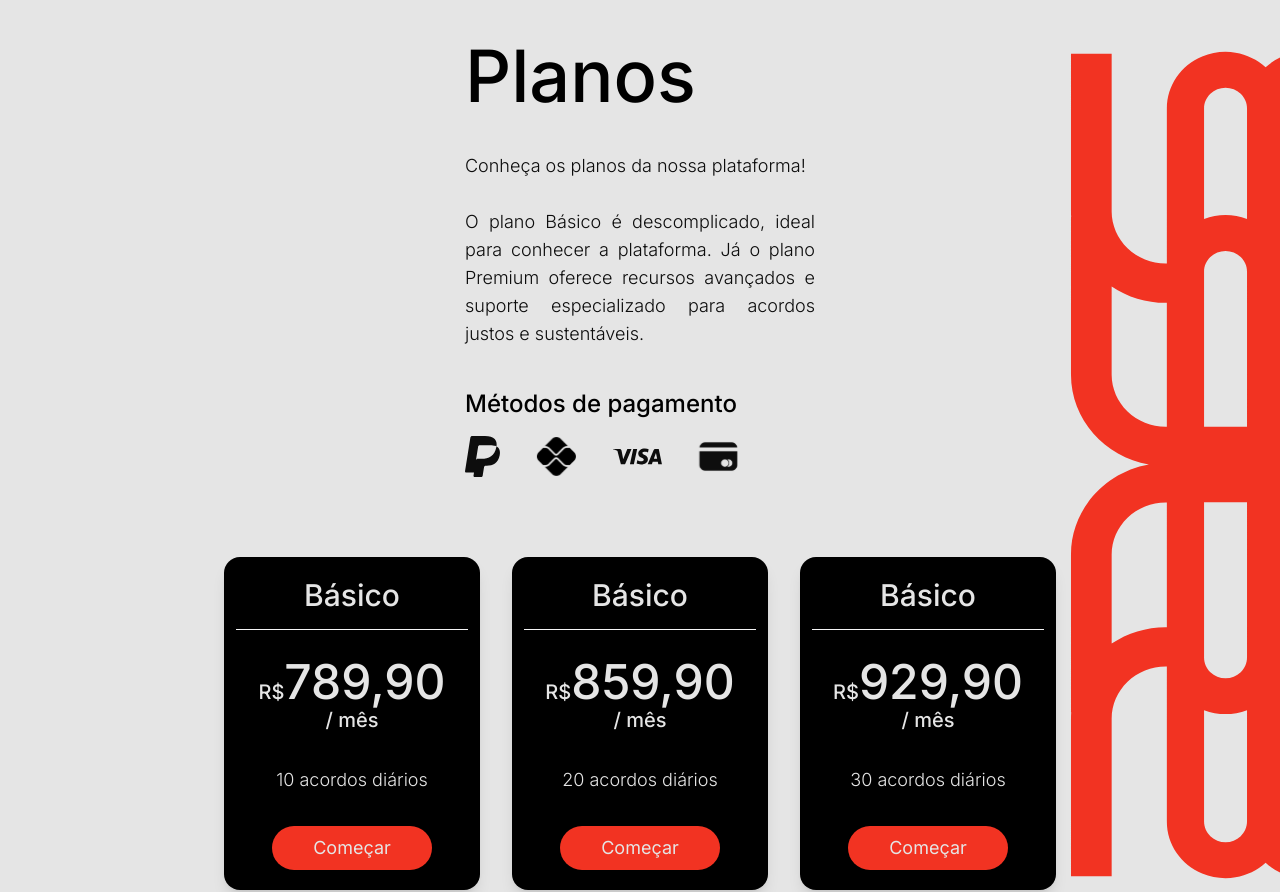
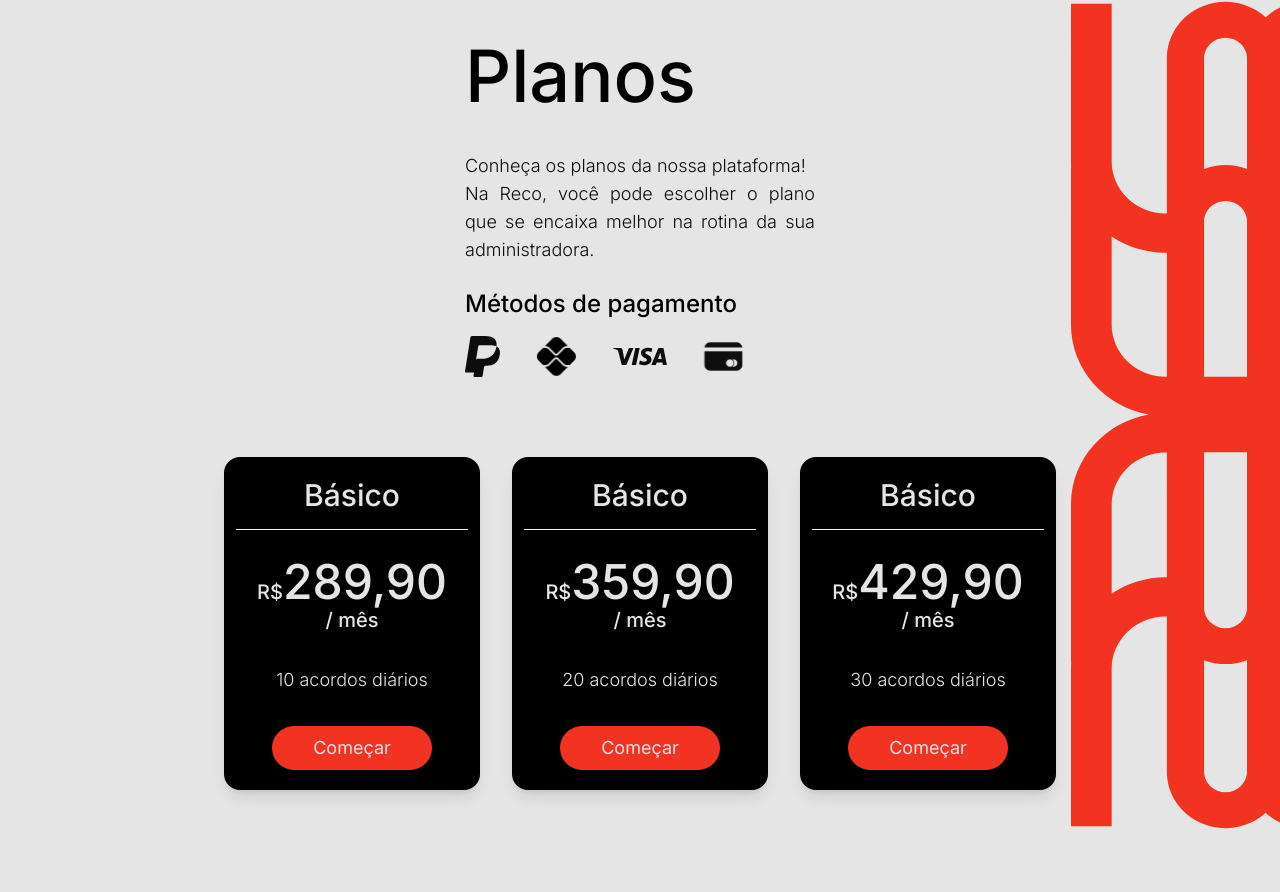
Before and after one commit to fpeduu/reco, a Next.js app in the folder nextjs_frontend/: page / in a window 1280 px wide. Shown: the part 3309-4201 px from the top of the page. Built offline with nearby package versions, Linux system fonts and the light colour scheme; no server answers.

Commit message:
updates on plans section

```diff
--- a/nextjs_frontend/src/app/page.tsx
+++ b/nextjs_frontend/src/app/page.tsx
@@ -168,12 +168,11 @@ export default function Home() {
           <div className="w-[350px]">
             <h2 className="mb-10 text-7xl text-justify font-medium">Planos</h2>
             <p className="text-justify text-lg text-secondary font-light">
-              Conheça os planos da nossa plataforma! <br /> <br />O plano Básico
-              é descomplicado, ideal para conhecer a plataforma. Já o plano
-              Premium oferece recursos avançados e suporte especializado para
-              acordos justos e sustentáveis.
+              Conheça os planos da nossa plataforma! <br />
+              Na Reco, você pode escolher o plano que se encaixa melhor na
+              rotina da sua administradora.
             </p>
-            <h4 className="font-medium text-2xl mt-10">Métodos de pagamento</h4>
+            <h4 className="font-medium text-2xl mt-6">Métodos de pagamento</h4>
             <div className="flex flex-wrap gap-5 md:gap-9 mt-4 justify-center md:justify-start">
               <Image
                 alt="paypal icon"
@@ -192,8 +191,8 @@ export default function Home() {
               <Image
                 alt="visa icon"
                 src="/icons/visa.svg"
-                width={50}
-                height={50}
+                width={55}
+                height={55}
                 priority
               />
               <Image
@@ -206,9 +205,9 @@ export default function Home() {
             </div>
           </div>
           <div className="flex gap-8 flex-wrap justify-center">
-            <PricingCard title="Básico" value={789.9} dailyAgreements={10} />
-            <PricingCard title="Básico" value={859.9} dailyAgreements={20} />
-            <PricingCard title="Básico" value={929.9} dailyAgreements={30} />
+            <PricingCard title="Básico" value={289.9} dailyAgreements={10} />
+            <PricingCard title="Básico" value={359.9} dailyAgreements={20} />
+            <PricingCard title="Básico" value={429.9} dailyAgreements={30} />
           </div>
         </div>
       </section>
--- a/nextjs_frontend/src/components/Footer/footer.tsx
+++ b/nextjs_frontend/src/components/Footer/footer.tsx
@@ -12,7 +12,8 @@ export default function Footer() {
 
   return (
     <div
-      className={`flex flex-wrap gap-6 w-full justify-center md:justify-evenly p-20 ${marginClass} ${textClass} ${bgClass} ${Styles.footerSection}`}>
+      className={`flex flex-wrap gap-6 w-full justify-center md:justify-evenly p-20 ${marginClass} ${textClass} ${bgClass} ${Styles.footerSection}`}
+    >
       <span>
         <p> Início </p>
         <a href="/">Página inicial</a>
@@ -30,15 +31,32 @@ export default function Footer() {
       </span>
       <span>
         <p> Contato </p>
-        <div className={`flex gap-2 ${invertClass}`}>
+        <div
+          className={`flex gap-2 ${invertClass} justify-center md:justify-start`}
+        >
           <a href="#">
-            <Image src="/icons/instagram.svg" alt="Instagram Logo" width={24} height={24} />
+            <Image
+              src="/icons/instagram.svg"
+              alt="Instagram Logo"
+              width={24}
+              height={24}
+            />
           </a>
           <a href="#">
-            <Image src="/icons/facebook.svg" alt="Facebook Logo" width={24} height={24} />
+            <Image
+              src="/icons/facebook.svg"
+              alt="Facebook Logo"
+              width={24}
+              height={24}
+            />
           </a>
           <a href="#">
-            <Image src="/icons/linkedin.svg" alt="Linkedin Logo" width={24} height={24} />
+            <Image
+              src="/icons/linkedin.svg"
+              alt="Linkedin Logo"
+              width={24}
+              height={24}
+            />
           </a>
         </div>
         <a href="#" className={`flex gap-3`}>
```
